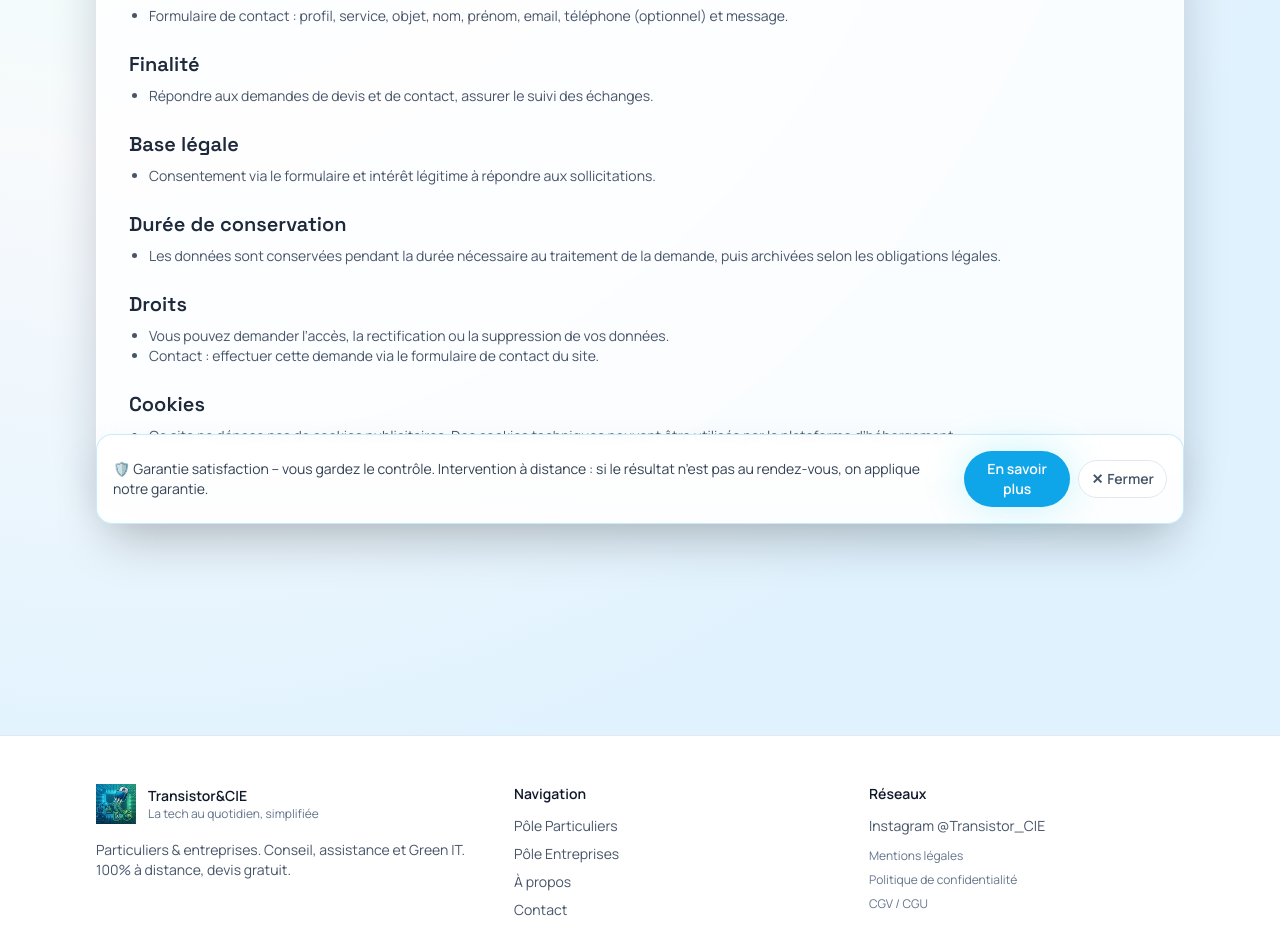
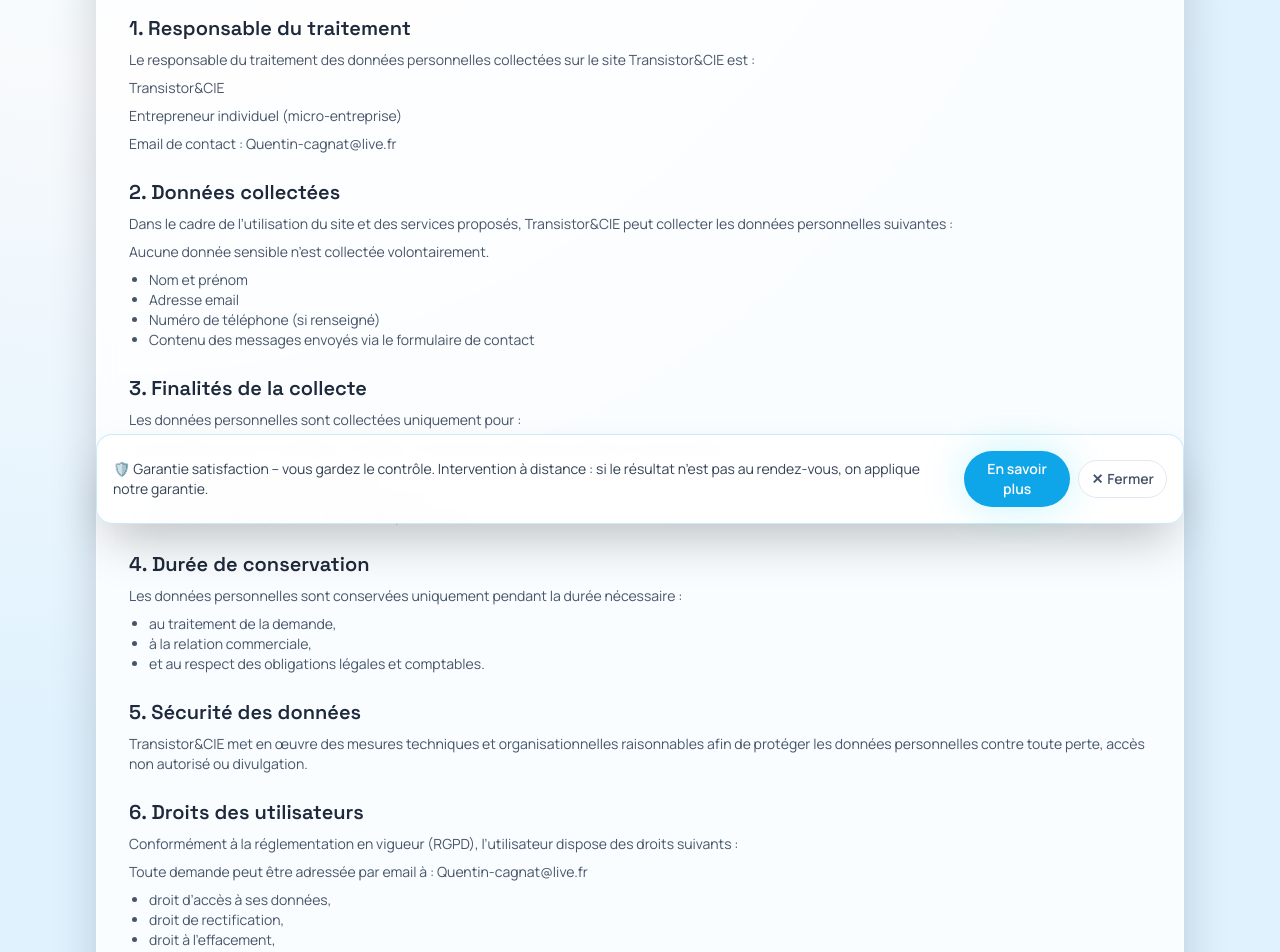
Before and after one commit to Lastrawx/Transistor-CIE, a React (Vite) app: page /confidentialite in a window 1280 px wide. Shown: the part 260-1212 px from the top of the page. Built offline with nearby package versions, Linux system fonts and the light colour scheme.

Commit message:
Met à jour la politique de confidentialité depuis le document administratif

```diff
--- a/src/content/legal.ts
+++ b/src/content/legal.ts
@@ -14,6 +14,12 @@
   paragraphs: string[]
   items?: string[]
   groups?: TermsGroup[]
+}
+
+export type PrivacySection = {
+  title: string
+  paragraphs: string[]
+  items?: string[]
 }
 
 export const mentionsLegales: LegalSection[] = [
@@ -58,42 +64,88 @@
   },
 ]
 
-export const confidentialite: LegalSection[] = [
+export const confidentialite: PrivacySection[] = [
   {
-    title: 'Données collectées',
-    content: [
-      'Formulaire de contact : profil, service, objet, nom, prénom, email, téléphone (optionnel) et message.',
+    title: '1. Responsable du traitement',
+    paragraphs: [
+      'Le responsable du traitement des données personnelles collectées sur le site Transistor&CIE est :',
+      'Transistor&CIE',
+      'Entrepreneur individuel (micro-entreprise)',
+      'Email de contact : Quentin-cagnat@live.fr',
     ],
   },
   {
-    title: 'Finalité',
-    content: [
-      'Répondre aux demandes de devis et de contact, assurer le suivi des échanges.',
+    title: '2. Données collectées',
+    paragraphs: [
+      'Dans le cadre de l’utilisation du site et des services proposés, Transistor&CIE peut collecter les données personnelles suivantes :',
+      'Aucune donnée sensible n’est collectée volontairement.',
+    ],
+    items: [
+      'Nom et prénom',
+      'Adresse email',
+      'Numéro de téléphone (si renseigné)',
+      'Contenu des messages envoyés via le formulaire de contact',
     ],
   },
   {
-    title: 'Base légale',
-    content: [
-      'Consentement via le formulaire et intérêt légitime à répondre aux sollicitations.',
+    title: '3. Finalités de la collecte',
+    paragraphs: [
+      'Les données personnelles sont collectées uniquement pour :',
+      'Les données ne sont ni vendues, ni cédées, ni transmises à des tiers à des fins commerciales.',
+    ],
+    items: [
+      'répondre aux demandes de contact,',
+      'établir des devis et échanges commerciaux,',
+      'assurer la relation client et le suivi des prestations.',
     ],
   },
   {
-    title: 'Durée de conservation',
-    content: [
-      'Les données sont conservées pendant la durée nécessaire au traitement de la demande, puis archivées selon les obligations légales.',
+    title: '4. Durée de conservation',
+    paragraphs: [
+      'Les données personnelles sont conservées uniquement pendant la durée nécessaire :',
+    ],
+    items: [
+      'au traitement de la demande,',
+      'à la relation commerciale,',
+      'et au respect des obligations légales et comptables.',
     ],
   },
   {
-    title: 'Droits',
-    content: [
-      'Vous pouvez demander l’accès, la rectification ou la suppression de vos données.',
-      'Contact : effectuer cette demande via le formulaire de contact du site.',
+    title: '5. Sécurité des données',
+    paragraphs: [
+      'Transistor&CIE met en œuvre des mesures techniques et organisationnelles raisonnables afin de protéger les données personnelles contre toute perte, accès non autorisé ou divulgation.',
     ],
   },
   {
-    title: 'Cookies',
-    content: [
-      'Ce site ne dépose pas de cookies publicitaires. Des cookies techniques peuvent être utilisés par la plateforme d’hébergement.',
+    title: '6. Droits des utilisateurs',
+    paragraphs: [
+      'Conformément à la réglementation en vigueur (RGPD), l’utilisateur dispose des droits suivants :',
+      'Toute demande peut être adressée par email à : Quentin-cagnat@live.fr',
+    ],
+    items: [
+      'droit d’accès à ses données,',
+      'droit de rectification,',
+      'droit à l’effacement,',
+      'droit d’opposition ou de limitation du traitement.',
+    ],
+  },
+  {
+    title: '7. Cookies',
+    paragraphs: [
+      'Le site Transistor&CIE n’utilise pas de cookies à des fins publicitaires ou de suivi avancé.',
+      'Des cookies techniques strictement nécessaires au bon fonctionnement du site peuvent être utilisés.',
+    ],
+  },
+  {
+    title: '8. Modification de la politique de confidentialité',
+    paragraphs: [
+      'Transistor&CIE se réserve le droit de modifier la présente politique de confidentialité à tout moment afin de rester conforme aux évolutions légales ou techniques.',
+    ],
+  },
+  {
+    title: '9. Droit applicable',
+    paragraphs: [
+      'La présente politique de confidentialité est soumise au droit français.',
     ],
   },
 ]
--- a/src/pages/Confidentialite.tsx
+++ b/src/pages/Confidentialite.tsx
@@ -10,14 +10,22 @@
       />
       <div className="section-card p-8 space-y-6">
         <h1 className="text-3xl font-semibold text-slate-900">Politique de confidentialité</h1>
+        <p className="text-sm text-slate-600">Transistor&CIE</p>
         {confidentialite.map((section) => (
           <div key={section.title} className="space-y-2">
             <h2 className="text-xl font-semibold text-slate-800">{section.title}</h2>
-            <ul className="list-disc pl-5 text-sm text-slate-600">
-              {section.content.map((item) => (
-                <li key={item}>{item}</li>
+            <div className="space-y-2 text-sm text-slate-600">
+              {section.paragraphs.map((paragraph, paragraphIndex) => (
+                <p key={`${section.title}-paragraph-${paragraphIndex}`}>{paragraph}</p>
               ))}
-            </ul>
+            </div>
+            {section.items && section.items.length > 0 && (
+              <ul className="list-disc pl-5 text-sm text-slate-600">
+                {section.items.map((item, itemIndex) => (
+                  <li key={`${section.title}-item-${itemIndex}`}>{item}</li>
+                ))}
+              </ul>
+            )}
           </div>
         ))}
       </div>
```
